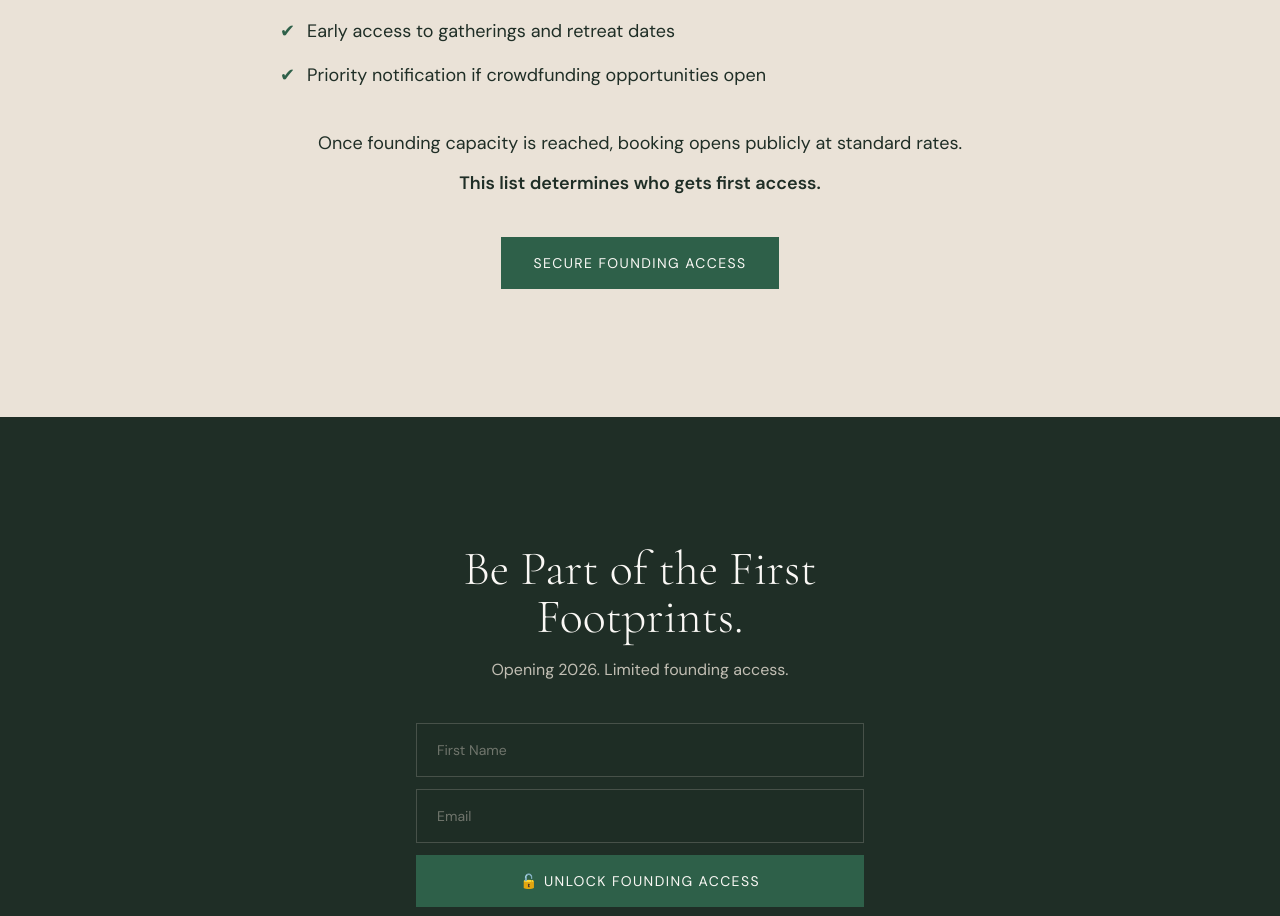
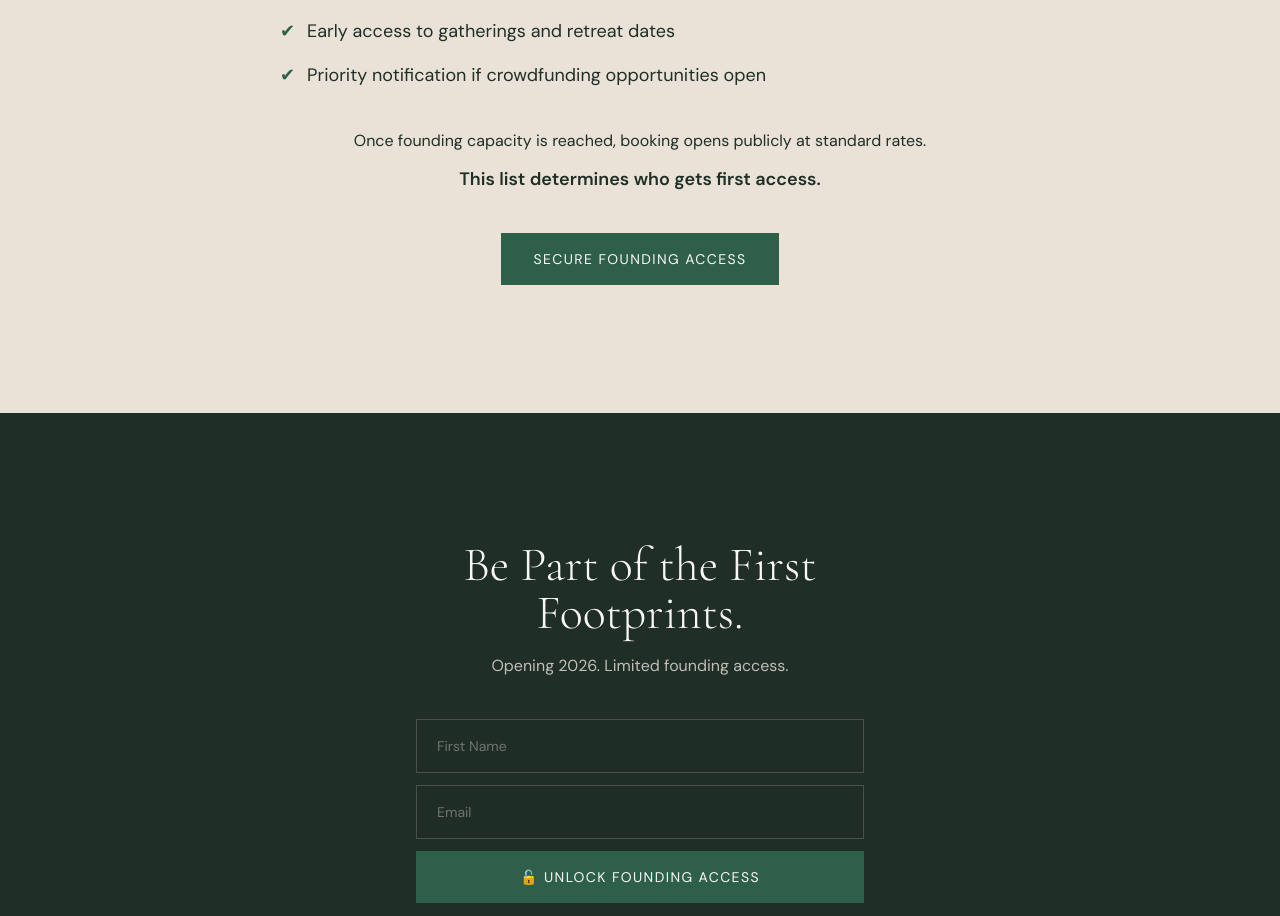
Before and after one commit to outerevan/remix-of-outercamp-2.0-sign-up, a React (Vite) app: page / in a window 1280 px wide. Shown: the part 4164-5080 px from the top of the page. Built offline with nearby package versions, Linux system fonts and the light colour scheme; the HTML template or start-up script is replaced by a standard one.

Commit message:
Visual edit in Lovable
Edited UI in Lovable

```diff
--- a/src/pages/Index.tsx
+++ b/src/pages/Index.tsx
@@ -396,7 +396,7 @@ Forty-six days later, 15,800 people were walking with us.
               )}
             </motion.ul>
             <motion.div custom={2} variants={fadeUp} className="space-y-3 mb-10">
-              <p className="font-sans text-foreground text-lg text-center">
+              <p className="font-sans text-foreground text-center text-base">
                 Once founding capacity is reached, booking opens publicly at standard rates.
               </p>
               <p className="font-sans text-foreground font-semibold text-lg text-center">
```
